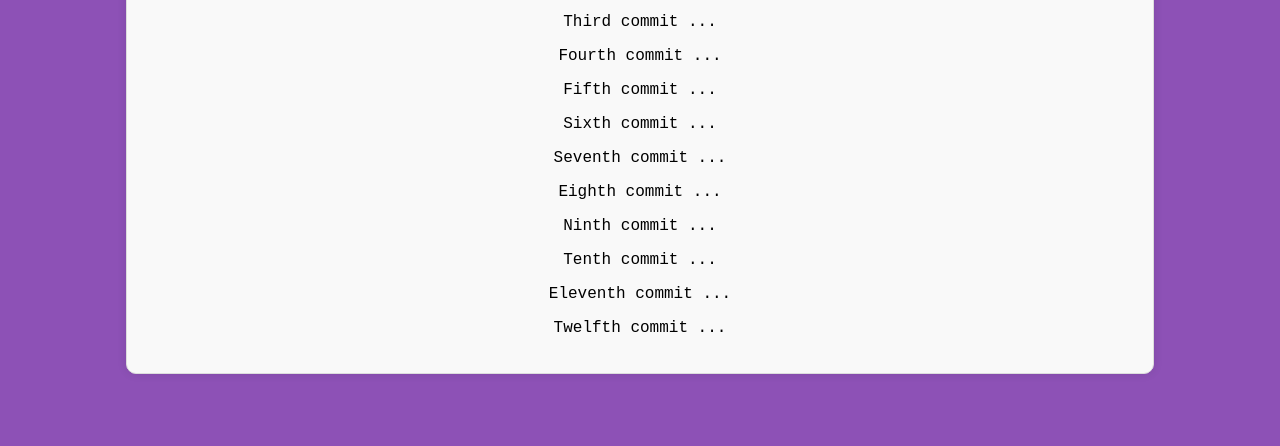
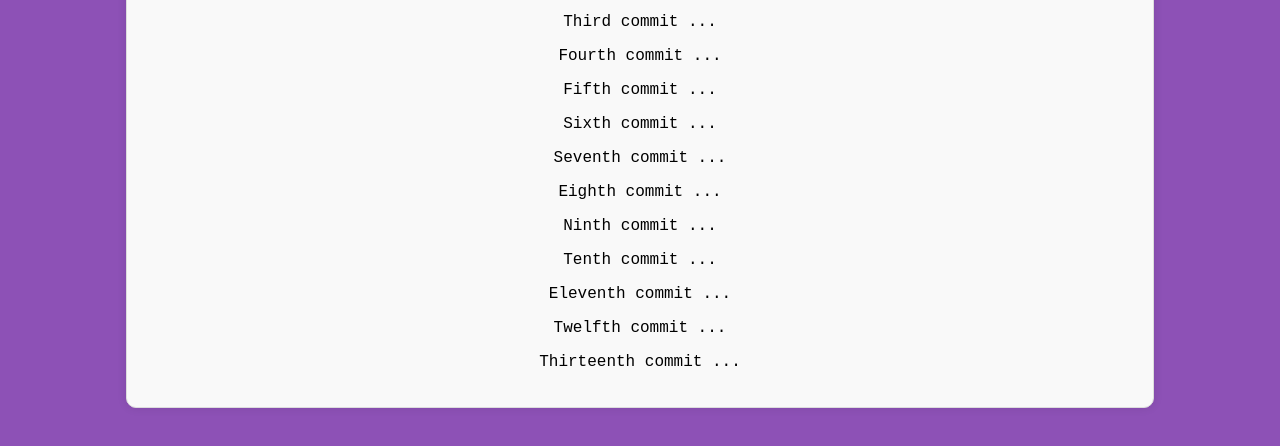
Before and after one commit to ErosKollerDev/github-action-demo-eros, a plain HTML site: page index.html in a window 1280 px wide. Shown: the part 208-654 px from the top of the page. Drawn offline with Linux system fonts and the light colour scheme.

Commit message:
thirteenth ...

```diff
--- a/index.html
+++ b/index.html
@@ -28,6 +28,7 @@
     <p>Tenth commit ...</p>
     <p>Eleventh commit ...</p>
     <p>Twelfth commit ...</p>
+    <p>Thirteenth commit ...</p>
   </div>
 
 </body>
```
